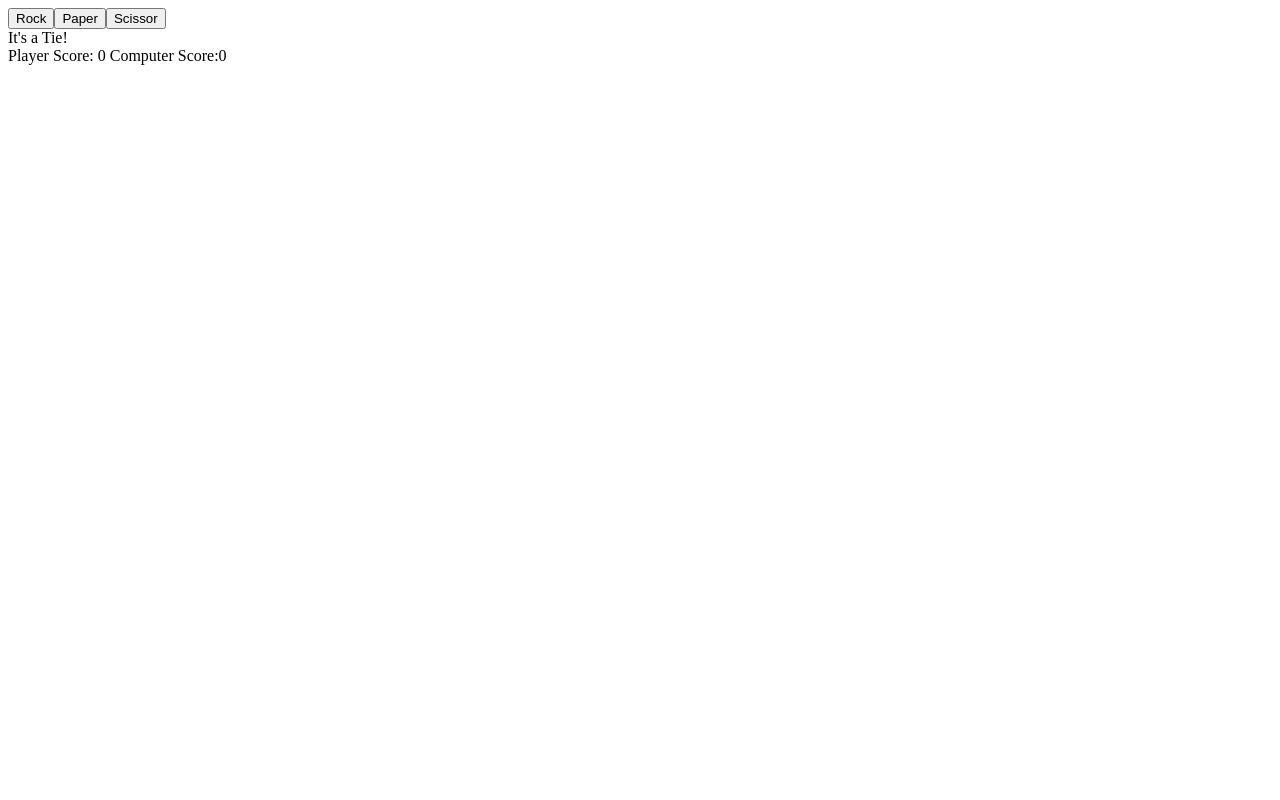
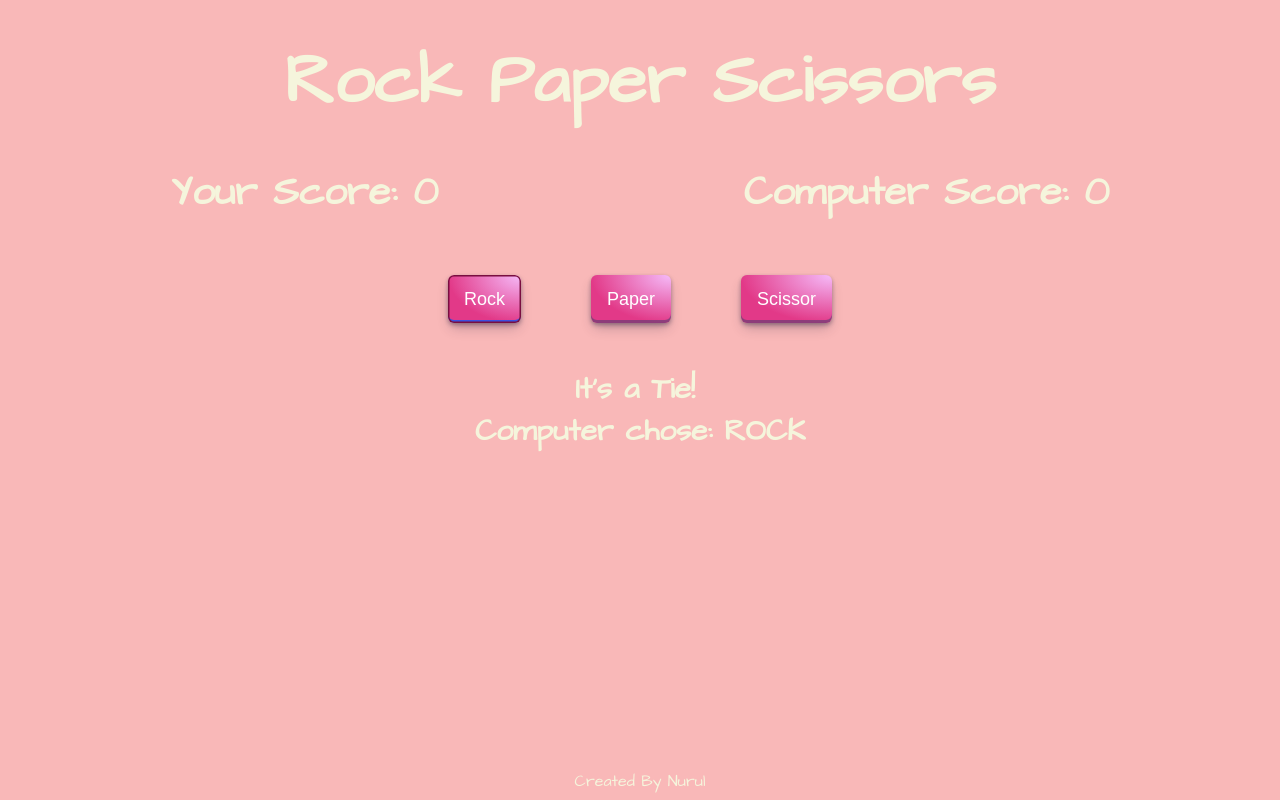
Before and after one commit to nsauffian97/rock_paper_scissors, a plain HTML site: page index.html in a window 1280 px wide. Both pictures are taken after a click on the button "Rock". Drawn offline with nearby package versions, Linux system fonts and the light colour scheme; a web font is replaced by a local one.

Commit message:
created style.css and modified readme app.js and index.html

```diff
--- a/app.js
+++ b/app.js
@@ -1,3 +1,11 @@
+/*
+Rock Paper Scissor - Developed by Nurul Sauffian
+Date: 11/14
+
+Updates: 12/5 - Refactored to created DIVs for UI development
+
+*/
+
 let choice;
 let playerSelection;
 let computerSelection;
@@ -5,6 +13,7 @@ let playerScore = 0;
 let computerScore = 0;
 let declarePlayerWinner = 0;
 let declareCompWinner = 0;
+let result;
 
 //Function where computer will return Rock, Paper, or Scissors
 function computerPlay(){
@@ -67,40 +76,36 @@ function playRound(playerSelection, computerSelection){
     }
 }
 
+//where a round of the game is played
 function game(){
     if(playerSelection != null){
         computerSelection = computerPlay();
-        let result = playRound(playerSelection,computerSelection);
-        const results = document.createElement("div");
-        results.classList.add('results');
-        results.textContent = "Computer chose" + computerSelection;
-        results.textContent = "You chose: "+playerSelection;
+        result = playRound(playerSelection,computerSelection);
         results.textContent = result;
-        document.body.appendChild(results);
-        // console.log("Computer chose " + computerSelection);
-        // console.log("You chose: "+playerSelection);
-        // console.log(playRound(playerSelection,computerSelection));
+        computerChoice.textContent = "Computer chose: " + computerSelection;
+        playArea.appendChild(results);
+        playArea.appendChild(computerChoice);
     }
     else {
     console.log("Player did not make a choice.");
     }
 }
 
-
+// Updating Score and declare winner when a score reached 5 points
 function updateScore(){
-    const score = document.createElement("div");
-    score.classList.add('score');
-    score.textContent = "Player Score: " + playerScore + " Computer Score:" + computerScore;
-    document.body.appendChild(score);
-
+    pScore.textContent = "Your Score: " + playerScore ;
+    cScore.textContent = "Computer Score: " + computerScore ;
     if (playerScore >= 5){
         declarePlayerWinner = 1;
+        declareWinner();
     }
     else if (computerScore >= 5){
         declareCompWinner = 1;
+        declareWinner();
     }
 }
 
+// function to restart the scores
 function restartScore(){
     playerScore = 0;
     computerScore = 0;
@@ -108,24 +113,39 @@ function restartScore(){
     declareCompWinner = 0;
 }
 
+//function to declare the winner and display dialog box to confirm replay
 function declareWinner() {
-    const winner = document.createElement("div");
-        winner.classList.add('winner');
         if(declarePlayerWinner){
-            winner.textContent = "Player Won!";
+           swal("Congrats! You Won! Do you want to play again?",
+           {buttons: {reset:"Bring it on!", noreset:"Nah, I'm good."}})
+           .then((value) => {
+               switch(value){
+                    case "reset":
+                        restartScore();
+                        window.location.reload();
+                        break;
+                    case "noreset":
+                        swal("Thanks for Playing!");
+               }
+           });
         }
         else if (declareCompWinner){
-            winner.textContent = "Computer Won!";
-        }
-        document.body.appendChild(winner);
-
-        let restart = confirm('Do you want to play again?');
-        if(restart){
-            restartScore();
-            window.location.reload();
+            swal("Sorry, Computer won this time! Do you want to try again?",
+           {buttons: {reset:"Bring it on!", noreset:"Nah, I'm good."}})
+           .then((value) => {
+               switch(value){
+                    case "reset":
+                        restartScore();
+                        window.location.reload();
+                        break;
+                    case "noreset":
+                        swal("Thanks for Playing!");
+               }
+           });
         }
 }
 
+// function to play with rock
 function rockPlay() {
     playerSelection = 'rock';
     if(declarePlayerWinner||declareCompWinner) {
@@ -136,6 +156,7 @@ function rockPlay() {
     }
 }
 
+// function to play with paper
 function paperPlay() {
     playerSelection = 'paper';
 
@@ -147,6 +168,7 @@ function paperPlay() {
     }
 }
 
+// function to play with scissor
 function scissorPlay() {
     playerSelection = 'scissor';
     if(declarePlayerWinner||declareCompWinner) {
@@ -157,31 +179,68 @@ function scissorPlay() {
     }
 }
 
+// create the score-container div
+const score = document.createElement("div");
+score.setAttribute("class","score-container");
+
+// create the player-score div that will be in the score-container div
+const pScore = document.createElement("div");
+pScore.setAttribute("class","player-score");
+pScore.textContent = "Your Score: " + playerScore ;
+
+//create the computer-score div that will be in the score-container div
+const cScore = document.createElement("div");
+cScore.setAttribute("class","computer-score");
+cScore.textContent = "Computer Score: " + computerScore ;
+
+// create the play-container div
+const playArea = document.createElement("div");
+playArea.setAttribute("class","play-container");
+
+// create the computer-result div that will be a child of play-container
+const computerChoice = document.createElement("div");
+computerChoice.setAttribute("class","computer-result");
+
+// create the results that will be a child of play-container
+const results = document.createElement("div");
+results.setAttribute("class","results")
+
+//creating options div to contain choice buttons
+const options = document.createElement("div");
+options.setAttribute("class","options");
+
+//creating the rock button and play the round on click
 const rock = document.createElement("button");
+rock.setAttribute("class","rock-button");
 rock.innerHTML = "Rock";
 rock.addEventListener("click", (e) => {
 rockPlay();
 });
 
+//creating the paper button and play the round on click
 const paper = document.createElement("button");
+paper.setAttribute("class","paper-button");
 paper.innerHTML = "Paper";
 paper.addEventListener("click", (e) => {
    paperPlay();
 });
 
+//creating the scissor button and play the round on click
 const scissor = document.createElement("button");
+scissor.setAttribute("class","scissor-button");
 scissor.innerHTML = "Scissor";
 scissor.addEventListener("click", (e) => {
     scissorPlay();
 });
 
-const score = document.createElement("div");
-
-
-
-document.body.appendChild(rock);
-document.body.appendChild(paper);
-document.body.appendChild(scissor);
-// for(let i = 1; i <= 5; i++){
-//     game();
-// }
+//creating the branches and appending it to the main document
+options.appendChild(rock);
+options.appendChild(paper);
+options.appendChild(scissor);
+score.appendChild(pScore);
+score.appendChild(cScore);
+playArea.appendChild(computerChoice);
+playArea.appendChild(results);
+document.body.appendChild(score);
+document.body.appendChild(options);
+document.body.appendChild(playArea);
--- a/index.html
+++ b/index.html
@@ -5,8 +5,17 @@
     <meta http-equiv="X-UA-Compatible" content="IE=edge">
     <meta name="viewport" content="width=device-width, initial-scale=1.0">
     <title>Rock Paper Scissors</title>
+    <link rel="preconnect" href="https://fonts.googleapis.com">
+    <link rel="preconnect" href="https://fonts.gstatic.com" crossorigin>
+    <link href="https://fonts.googleapis.com/css2?family=Architects+Daughter&family=EB+Garamond&family=Meow+Script&display=swap" rel="stylesheet">
+    <link rel="stylesheet" href="style.css">
 </head>
 <body>
+    <div class="title-container">
+        <div class="title">Rock Paper Scissors</div>
+    </div>
     <script src="app.js"></script>
+    <script src="https://unpkg.com/sweetalert/dist/sweetalert.min.js" defer></script>
 </body>
+<footer>Created By Nurul</footer>
 </html>
--- /dev/null
+++ b/style.css
@@ -0,0 +1,107 @@
+body,html{
+    height: 100%;
+    background-color: #f9b8b8;
+    display: flex;
+    flex-direction: column;
+    font-family: 'Architects Daughter', cursive;
+    color: beige;
+}
+
+.title-container{
+    display: flex;
+    justify-content: center;
+}
+
+.title{
+    padding: 25px;
+    font-size: 70px;
+    font-weight: bolder;
+}
+
+.score-container{
+    display: flex;
+    justify-content: space-around;
+    font-size: 40px;
+    font-weight: bold;
+    padding: 10px;
+}
+
+.play-container{
+    text-align: center;
+    font-size: 30px;
+    font-weight: bold;
+}
+
+.results{
+    margin-right: 10px;
+}
+
+.options {
+    display: flex;
+    justify-content: center;
+    margin: 45px;
+}
+
+button {
+  align-items: center;
+  appearance: none;
+  background-image: radial-gradient(100% 100% at 100% 0, #F5BBF9 0, #E23988 100%);
+  border: 0;
+  border-radius: 6px;
+  box-shadow: rgba(45, 35, 66, .4) 0 2px 4px,rgba(45, 35, 66, .3) 0 7px 13px -3px,rgba(58, 65, 111, .5) 0 -3px 0 inset;
+  box-sizing: border-box;
+  color: #fff;
+  cursor: pointer;
+  display: inline-flex;
+  height: 48px;
+  justify-content: center;
+  line-height: 1;
+  list-style: none;
+  overflow: hidden;
+  padding-left: 16px;
+  padding-right: 16px;
+  position: relative;
+  text-align: left;
+  text-decoration: none;
+  transition: box-shadow .15s,transform .15s;
+  user-select: none;
+  -webkit-user-select: none;
+  touch-action: manipulation;
+  white-space: nowrap;
+  will-change: box-shadow,transform;
+  font-size: 18px;
+}
+
+button:focus {
+  box-shadow: #7a0e40 0 0 0 1.5px inset, rgba(45, 35, 66, .4) 0 2px 4px, rgba(45, 35, 66, .3) 0 7px 13px -3px, #3c4fe0 0 -3px 0 inset;
+}
+
+button:hover {
+  box-shadow: rgba(45, 35, 66, .4) 0 4px 8px, rgba(45, 35, 66, .3) 0 7px 13px -3px, #7a0e40 0 -3px 0 inset;
+  transform: translateY(-2px);
+}
+
+button:active {
+  box-shadow: #7a0e40 0 3px 7px inset;
+  transform: translateY(2px);
+}
+
+.rock-button{
+    margin-left: 35px;
+    margin-right: 35px;
+}
+.paper-button{
+    margin-left: 35px;
+    margin-right: 35px;
+}
+.scissor-button{
+    margin-left: 35px;
+    margin-right: 35px;
+}
+
+
+
+footer{
+    margin-top: auto;
+    text-align: center;
+}
```
Also changed, not shown: 1 other file.
